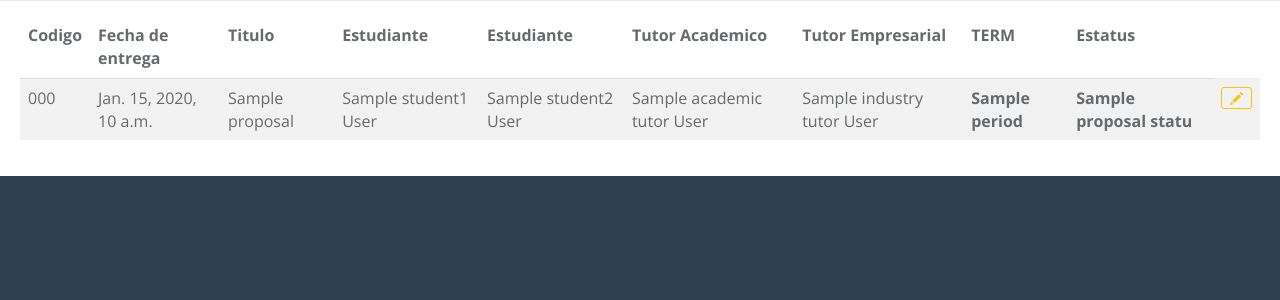
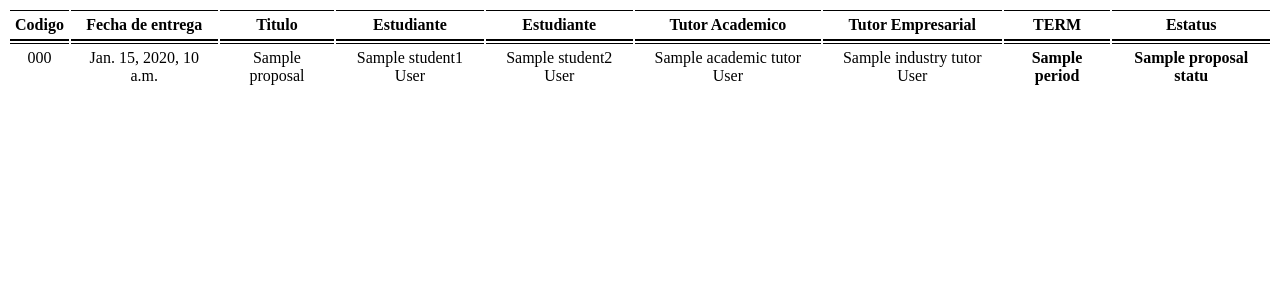
Before and after one commit to jcgds/thesis-manager, a Django app: template web/templates/web/proposal/proposal_pdf.html in a window 1280 px wide. Shown: the top 300 px of the page. Run offline with Django 3.2, Linux system fonts and the light colour scheme; the template is opened without the code that fills it: most values are stand-ins (such as "Sample title", 1, 10 or a date in 2020); some libraries are stand-ins or nearby versions.

Commit message:
proposal pdf improvements

```diff
--- a/web/templates/web/proposal/proposal_pdf.html
+++ b/web/templates/web/proposal/proposal_pdf.html
@@ -1,20 +1,65 @@
-
-{% load static %}
+<!doctype html>
 <html>
 <head>
+    <meta charset="utf-8">
+    <title>Sales Report</title>
+    <style type="text/css">
+        @page {
+            size: A4;
+            margin: 1cm;
+        }
 
-        <title>{% block page_title %}{% endblock %}</title>
-        <link href="{% static 'css/bootstrap.min.css' %}" rel="stylesheet">
-        <link href="{% static 'font-awesome/css/font-awesome.css' %}" rel="stylesheet">
-        <link href="{% static 'css/animate.css' %}" rel="stylesheet">
-        <link href="{% static 'css/style.css' %}" rel="stylesheet">
-        <link href="{% static 'css/plugins/dataTables/datatables.min.css' %}" rel="stylesheet">
-        <script src="{% static 'js/jquery-3.1.1.min.js' %}"></script>
+        .table {
+            width: 100%;
+            max-width: 100%;
+            margin-bottom: 5px;
+            background-color: #fff;
+        }
+
+        .table th,
+        .table td {
+            padding: 5px;
+            vertical-align: top;
+            border-top: 1px solid #000;
+            text-align: center;
+        }
+
+        .table thead th {
+            vertical-align: bottom;
+            border-bottom: 2px solid #000;
+        }
+
+        .table tbody + tbody {
+            border-top: 2px solid #000;
+        }
+
+        .table .table {
+            background-color: #fff;
+        }
+
+        .list-group {
+            display: block;
+            width: 100%;
+            list-style: none;
+            margin-top: 15px;
+            margin-bottom: 15px;
+        }
+
+        .list-group p {
+            width: 100%;
+            height: 20px;
+            line-height: 20px;
+            list-style: none;
+            font-size: 1.1em;
+        }
+
+    </style>
 </head>
 <body>
-   <div class="ibox-content">
-                        <div class="table-responsive">
-                            <table class="table table-striped">
+
+<div class="container">
+    <div class="card">
+        <table class="table">
             <thead>
             <tr>
                 <th>Codigo</th>
@@ -48,17 +93,12 @@
                     {% endif %}
                     <th>{{ proposal.term.period }}</th>
                     <th>{{ proposal.proposal_status.name }}</th>
-                                        <td>
-                                            <a href="{% url 'edit_proposal' proposal.code %}"
-                                               class="btn btn-sm btn-outline-warning">
-                                                <span class="glyphicon glyphicon-pencil"></span>
-                                            </a>
-                                        </td>
                 </tr>
             {% endfor %}
             </tbody>
         </table>
     </div>
 </div>
+
 </body>
 </html>
```
Lines whose indentation alone changed are shown as unchanged.
